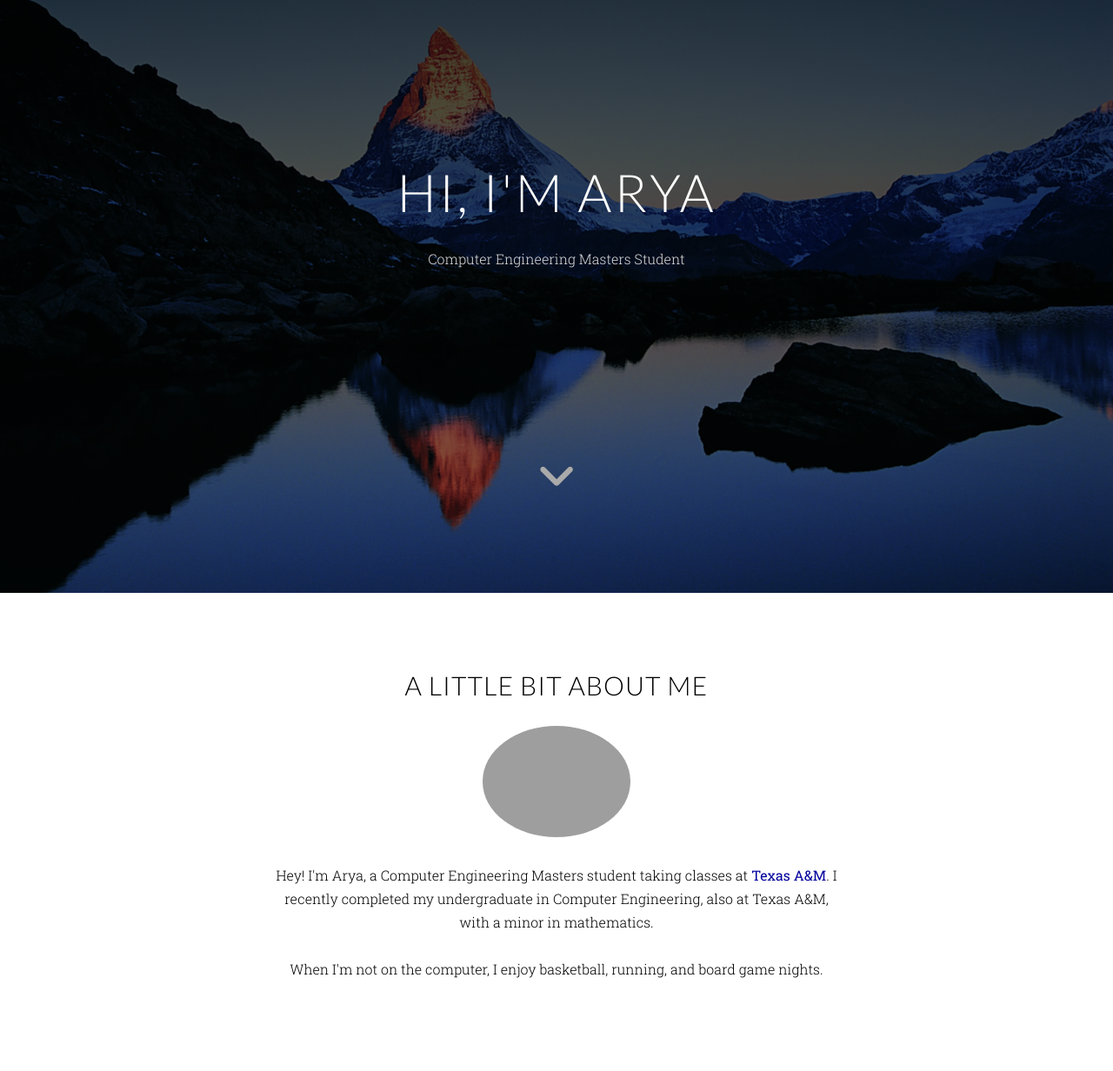
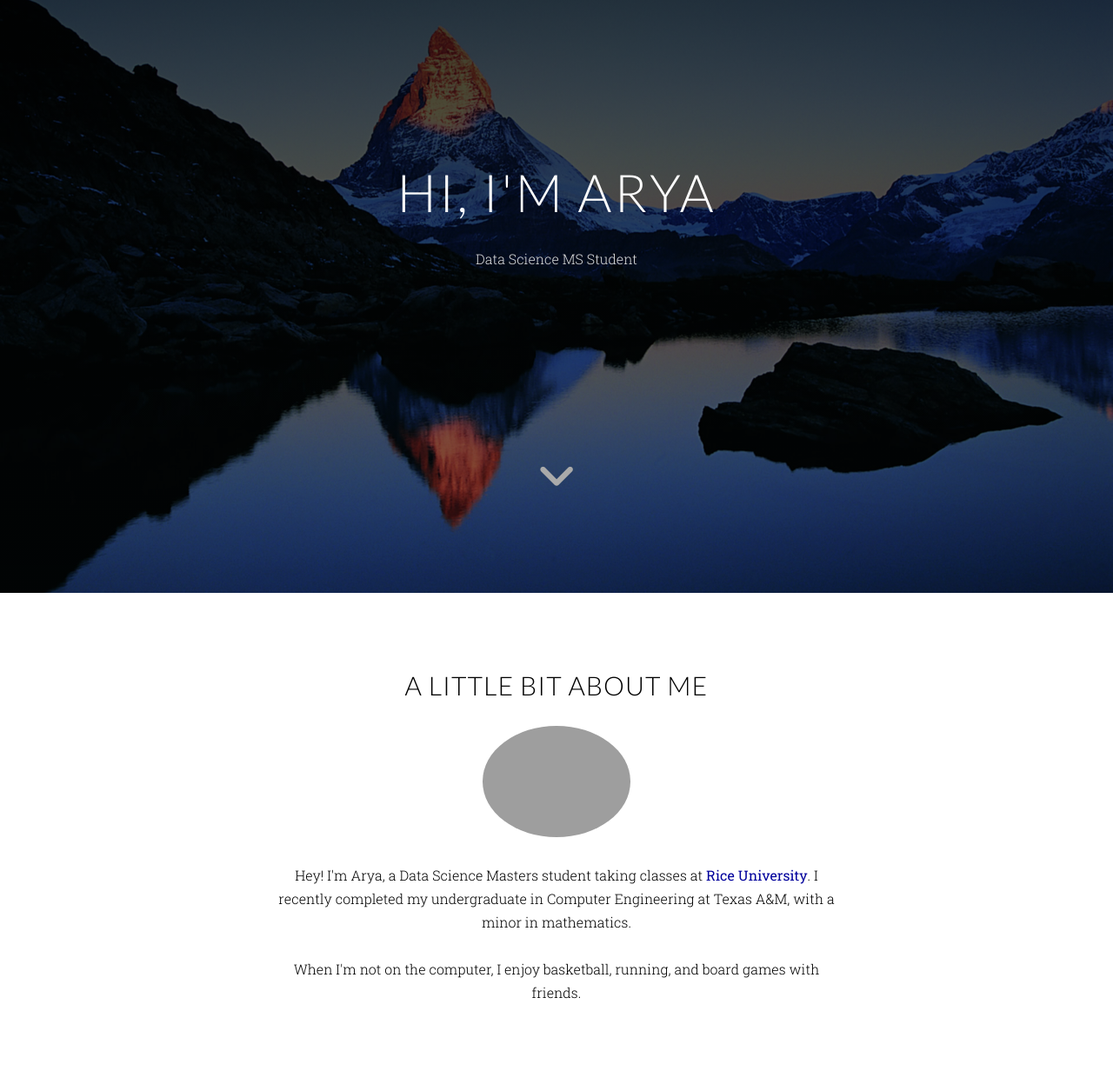
Before and after one commit to aryar11/personal_website, a plain HTML site: page index.html in a window 1280 px wide. Shown: the part 68-1300 px from the top of the page at 87% size. Drawn offline with nearby package versions, Linux system fonts and the light colour scheme; grey boxes are pictures that could not be loaded.

Commit message:
updated website

```diff
--- a/index.html
+++ b/index.html
@@ -61,7 +61,7 @@
                 <div class="intro-content">
                     <h1 class="animated fadeInDown delay-05s">Hi, I'm Arya</strong>
                     </h1>
-                    <p class="subtitle animated fadeInUp delay-05s"> Computer Engineering Masters Student</p>
+                    <p class="subtitle animated fadeInUp delay-05s"> Data Science MS Student</p>
                     <a class="fa fa-angle-down page-scroll" href="#about"></a>
                 </div>
             </div>
@@ -75,10 +75,10 @@
                             <h2>A Little Bit About Me</h2>
                             <img src="img/headshot1-square4.jpg" id="prof-pic" />
                             <p>
-                                Hey! I'm Arya, a Computer Engineering Masters student taking classes at
-                                <a href="https://www.tamu.edu/index.html" target="_blank">Texas A&M</a>. I recently completed my undergraduate in Computer Engineering, also at Texas A&M, with a minor in mathematics.
+                                Hey! I'm Arya, a Data Science Masters student taking classes at
+                                <a href="https://www.rice.edu/" target="_blank">Rice University</a>. I recently completed my undergraduate in Computer Engineering at Texas A&M, with a minor in mathematics.
                                 <br>
-                                <br> When I'm not on the computer, I enjoy basketball, running, and board game nights.
+                                <br> When I'm not on the computer, I enjoy basketball, running, and board games with friends.
                             </p>
                         </div>
                     </div>
@@ -178,9 +178,9 @@
                         <div class="col-xs-12 col-sm-offset-1 col-sm-4 col-md-offset-1 col-md-3 employment wp3">
                             <div class="text-center places-worked">
                                 <h3>Where I've Worked:</h3>
-                                <!-- <a href="http://www.starry.com/" target="_blank">
-                                    <img id="starry-logo" src="img/starry-logo.png" alt="Starry" />
-                                </a> -->
+                                <a href="https://www.airsight.com/" target="_blank">
+                                    <img id="starry-logo" src="img/airsight.webp" alt="Airsight" />
+                                </a>
                                 <a href="https://strikephotonics.com/" target="_blank">
                                     <img id="mullen-logo" src="img/strike_photonics.png" alt="Strike" />
                                 </a>
```
Also changed, not shown: 404.html (+1 -1 lines), img/airsight.webp (added), 1 other file.
